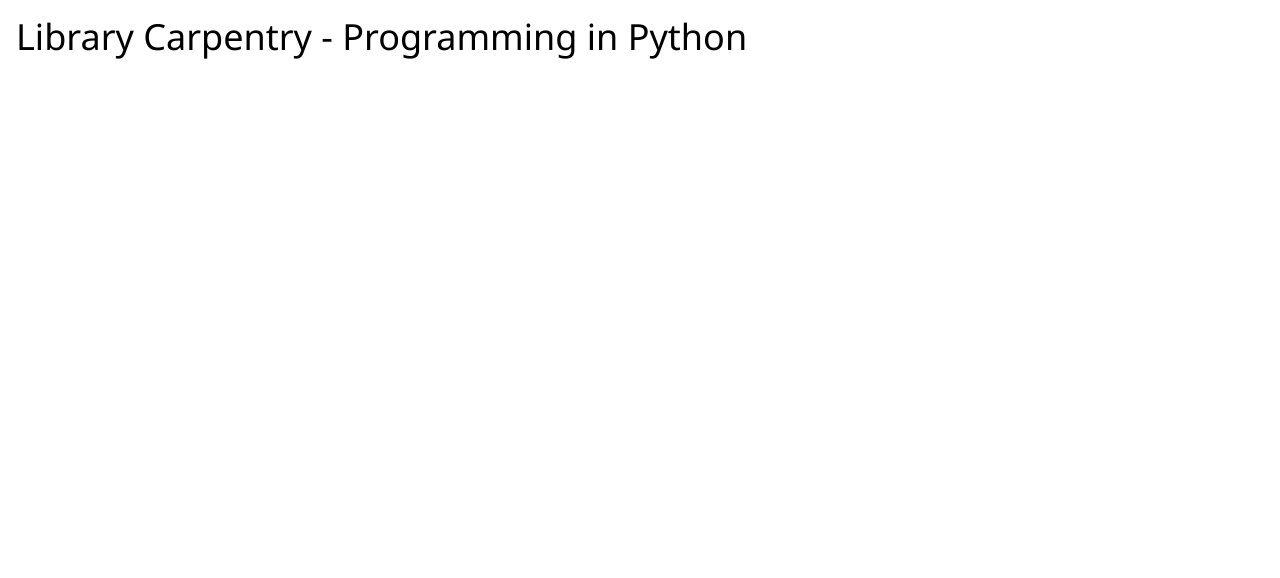
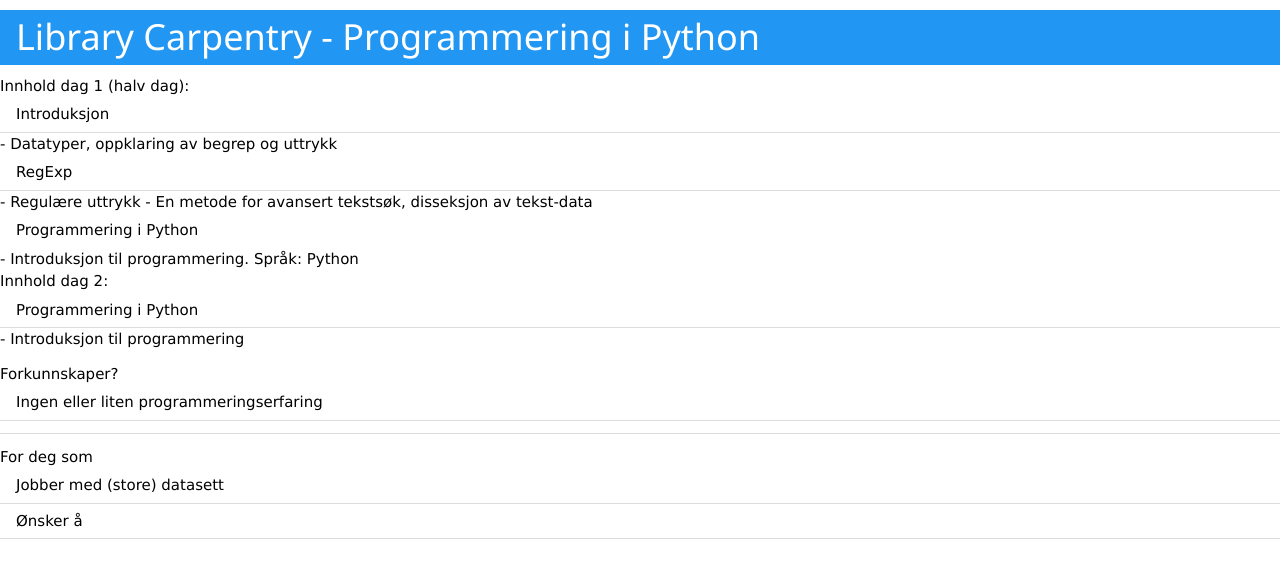
Before and after one commit to bisentralen/bisentralen.github.io, a plain HTML site: page libcarp-python-2018.html in a window 1280 px wide. Drawn offline with Linux system fonts and the light colour scheme.

Commit message:
Update libcarp-python-2018.html

```diff
--- a/libcarp-python-2018.html
+++ b/libcarp-python-2018.html
@@ -4,7 +4,35 @@
 <link rel="stylesheet" href="./w3.css">
 <body>
 
-<h1 class=w3-container>Library Carpentry - Programming in Python</h1>
+<h1 class="w3-container w3-blue">Library Carpentry - Programmering i Python</h1>
+
+  Innhold dag 1 (halv dag):
+  <ul class="w3-ul">
+    <li>Introduksjon</li> - Datatyper, oppklaring av begrep og uttrykk
+    <li>RegExp</li> - Regulære uttrykk - En metode for avansert tekstsøk, disseksjon av tekst-data
+    <li>Programmering i Python</li> - Introduksjon til programmering. Språk: Python
+  </ul>
+
+  Innhold dag 2:
+  <ul class="w3-ul">
+    <li>Programmering i Python</li> - Introduksjon til programmering
+    <li>
+  </ul>
+
+  Forkunnskaper?
+  <ul class="w3-ul">
+    <li>Ingen eller liten programmeringserfaring</li>
+    <li></li>
+    <li></li>
+  </ul>
+
+  For deg som
+  <ul class="w3-ul">
+    <li>Jobber med (store) datasett</li>
+    <li>Ønsker å </li>
+    <li></li>
+  </ul>
+
 
 
 <body>
```
